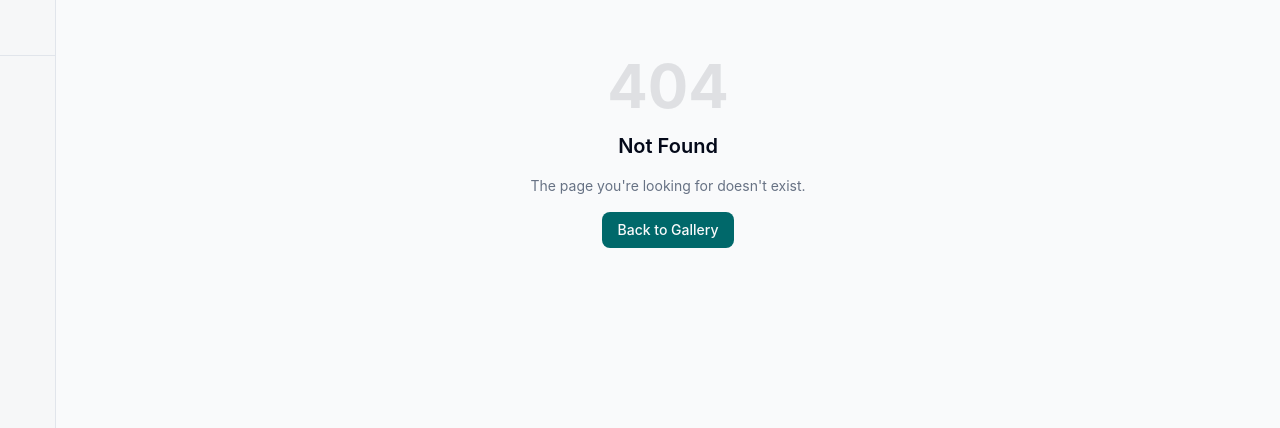
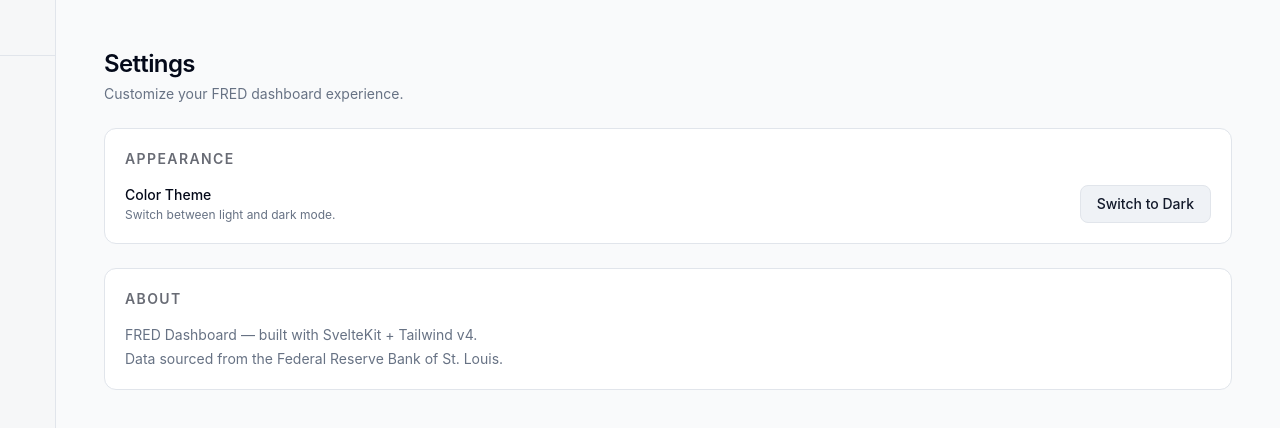
Before and after one commit to dmdfajardo00/FRED, a SvelteKit app in the folder app/: page /settings in a window 1280 px wide. Before the commit this address had no page. Shown: the top 428 px of the page. Built offline with nearby package versions, Linux system fonts and the light colour scheme; some icons are missing; a web font is replaced by a local one.

Commit message:
feat: add settings page with theme toggle and about section

```diff
--- /dev/null
+++ b/app/src/routes/settings/+page.svelte
@@ -0,0 +1,35 @@
+<script lang="ts">
+	import { theme, toggleTheme } from '$lib/stores/theme';
+</script>
+
+<div class="flex h-full flex-col gap-6 overflow-auto p-6">
+	<div class="flex flex-col gap-1">
+		<h1 class="text-2xl font-semibold tracking-tight">Settings</h1>
+		<p class="text-muted-foreground text-sm">Customize your FRED dashboard experience.</p>
+	</div>
+
+	<section class="border-border bg-card flex flex-col gap-4 rounded-xl border p-5">
+		<h2 class="text-sm font-semibold uppercase tracking-widest opacity-60">Appearance</h2>
+
+		<div class="flex items-center justify-between">
+			<div class="flex flex-col gap-0.5">
+				<span class="text-sm font-medium">Color Theme</span>
+				<span class="text-muted-foreground text-xs">Switch between light and dark mode.</span>
+			</div>
+			<button
+				onclick={toggleTheme}
+				class="border-border bg-secondary text-secondary-foreground hover:bg-accent rounded-lg border px-4 py-2 text-sm font-medium transition-colors"
+			>
+				{$theme === 'dark' ? 'Switch to Light' : 'Switch to Dark'}
+			</button>
+		</div>
+	</section>
+
+	<section class="border-border bg-card flex flex-col gap-4 rounded-xl border p-5">
+		<h2 class="text-sm font-semibold uppercase tracking-widest opacity-60">About</h2>
+		<div class="text-muted-foreground flex flex-col gap-1 text-sm">
+			<p>FRED Dashboard — built with SvelteKit + Tailwind v4.</p>
+			<p>Data sourced from the Federal Reserve Bank of St. Louis.</p>
+		</div>
+	</section>
+</div>
```
